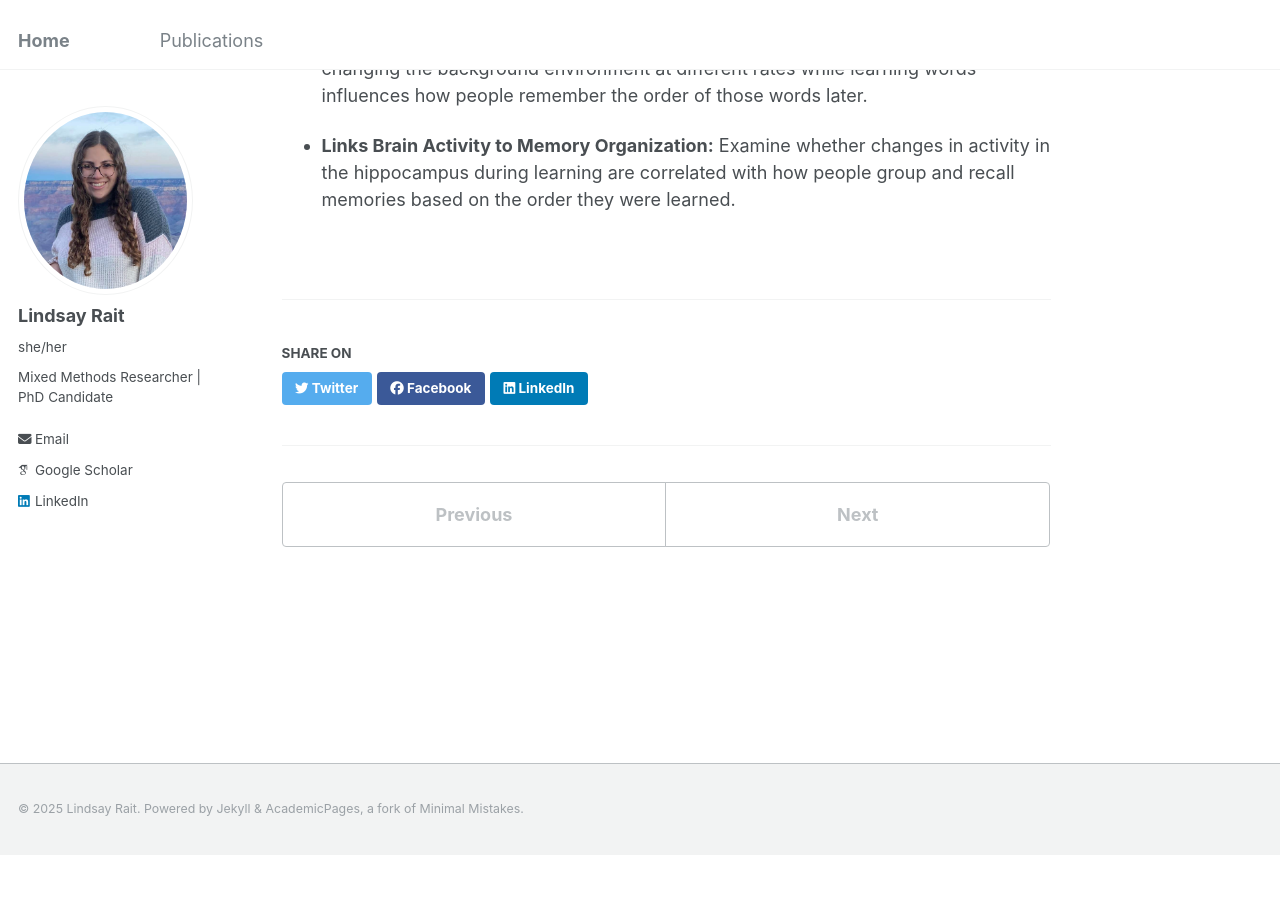
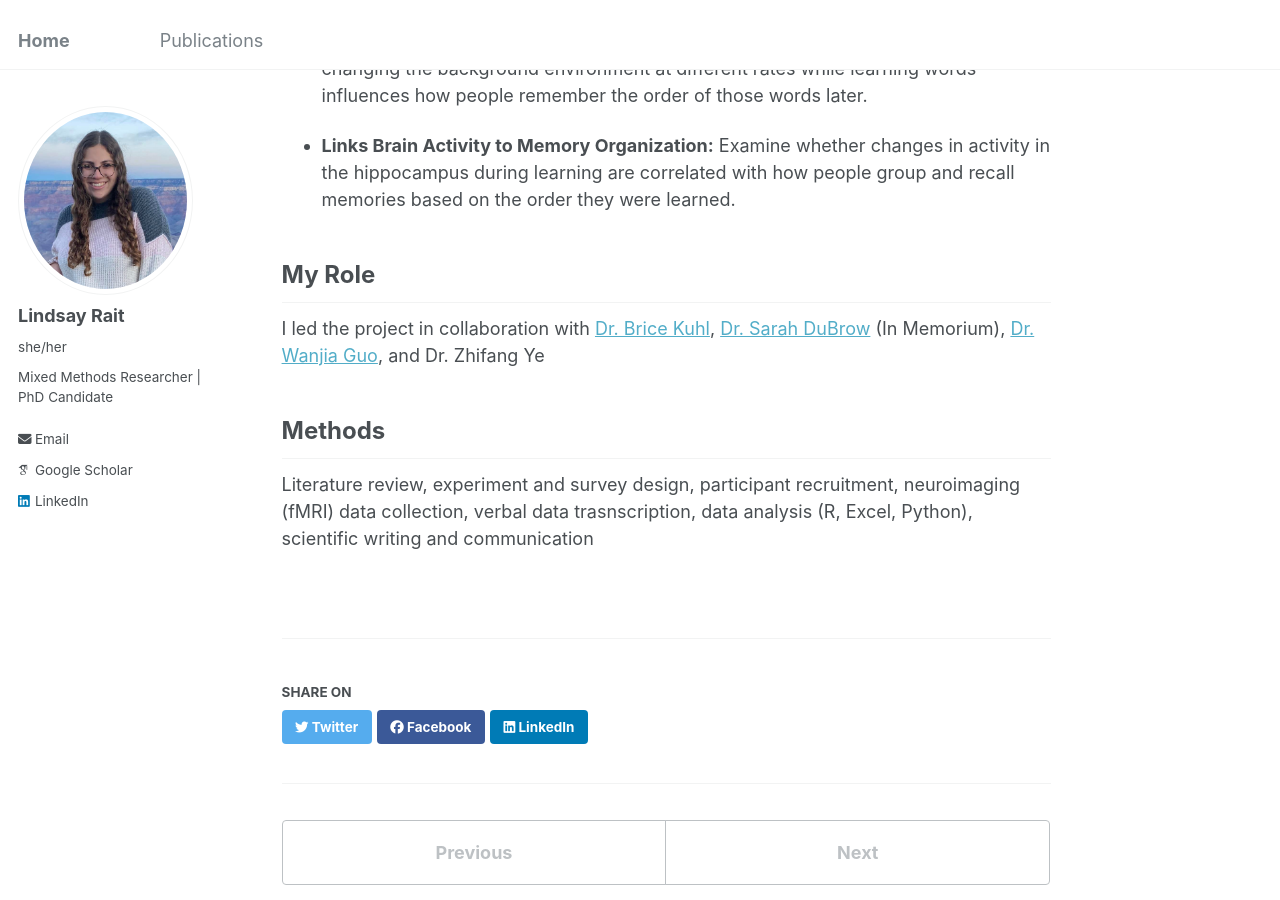
Before and after one commit to lindsay-rait/lindsay-rait.github.io, a Jekyll site: the page built from _portfolio/portfolio-2.md, in a window 1280 px wide and 900 px high, scrolled down 722 px. Built offline with Jekyll 4.4.1, drawn with Linux system fonts in a browser that asks for light colours; some web fonts are replaced; before the commit the page ends 1576 px from its top, so only the background shows below that.

Commit message:
Update portfolio-2.md

```diff
--- a/_portfolio/portfolio-2.md
+++ b/_portfolio/portfolio-2.md
@@ -17,3 +17,12 @@ This project:
 * **Explores How Context Changes Affect Memory Organization:** Investigate how changing the background environment at different rates while learning words influences how people remember the order of those words later.
 
 * **Links Brain Activity to Memory Organization:** Examine whether changes in activity in the hippocampus during learning are correlated with how people group and recall memories based on the order they were learned.
+
+<h2 style="font-size:24px;">My Role</h2>
+
+I led the project in collaboration with [Dr. Brice Kuhl](https://kuhllab.com/), [Dr. Sarah DuBrow](https://www.dubrowlab.org/) (In Memorium), [Dr. Wanjia Guo](https://wanjiag.github.io/), and Dr. Zhifang Ye
+
+
+<h2 style="font-size:24px;">Methods</h2>
+
+Literature review, experiment and survey design, participant recruitment, neuroimaging (fMRI) data collection, verbal data trasnscription, data analysis (R, Excel, Python), scientific writing and communication
```
